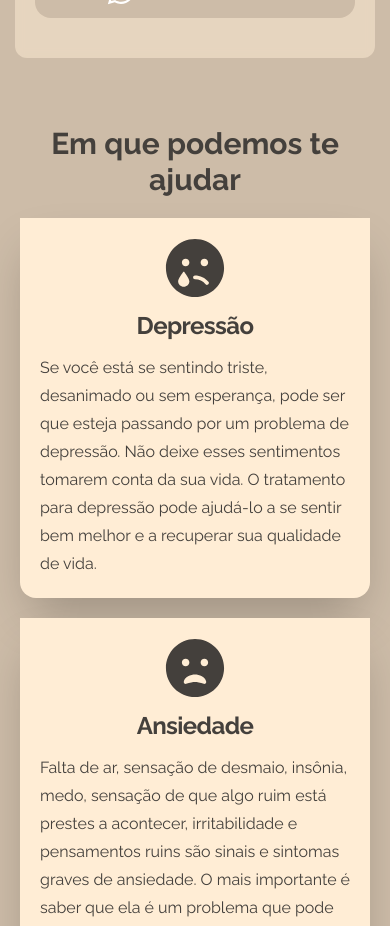
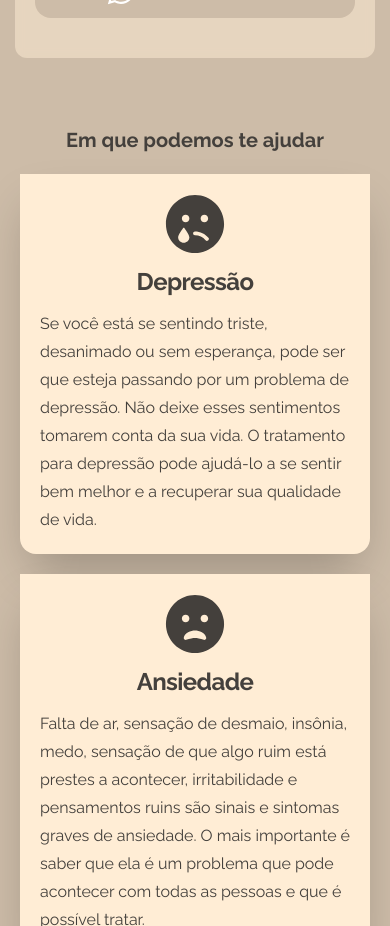
Before and after one commit to brunoprestesap/page-dra-camila, a React (Create React App) app: page / in a window 390 px wide. Shown: the part 1160-2086 px from the top of the page. Built offline with nearby package versions, Linux system fonts and the light colour scheme.

Commit message:
cardcta titulo

```diff
--- a/src/components/Treatment.js
+++ b/src/components/Treatment.js
@@ -32,7 +32,7 @@ function Treatment() {
   return (
     <div id="tratamentos" className="px-5 md:px-12">
       <div className="my-5">
-        <h2 className='text-3xl font-bold text-center'>Em que podemos te ajudar</h2>
+        <h2 className='text-xl md:text-3xl font-bold text-center'>Em que podemos te ajudar</h2>
       </div>
       <div className="grid grid-cols-1 md:grid-cols-3 gap-5">
         {contents.map((content) => {
```
